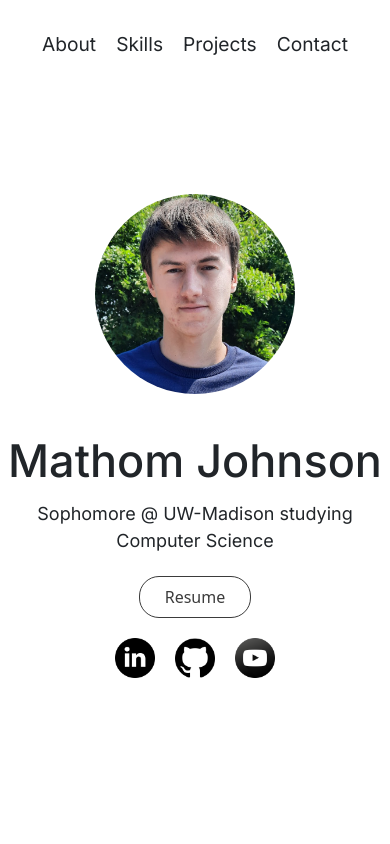
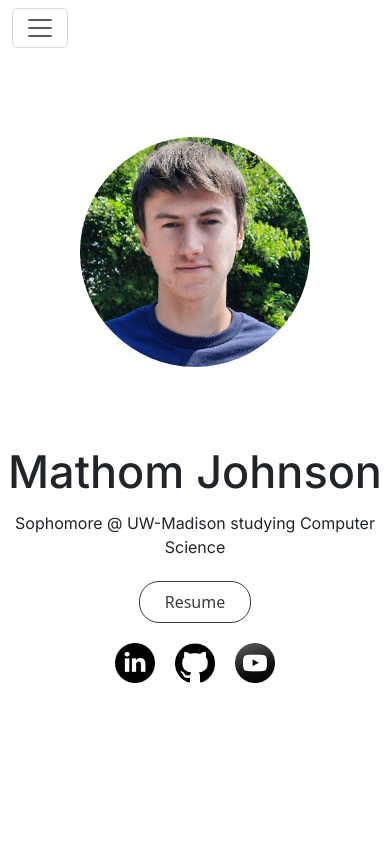
Before and after one commit to MathomJohnson/Personal-Website, a React (Vite) app in the folder client/: page / in a window 390 px wide. Shown: the top 844 px of the page. Built offline with nearby package versions, Linux system fonts and the light colour scheme; no server answers; a web font is replaced by a local one.

Commit message:
display fixes

```diff
--- a/client/src/components/Navbar.css
+++ b/client/src/components/Navbar.css
@@ -2,9 +2,17 @@
     background-color: white;
 }
 
+.navbar {
+    position: absolute; /* or fixed if you want it to stay on scroll */
+    top: 25px; /* Adjust for the desired spacing */
+    left: 0;
+    width: 100%;
+}
+
+
 nav {
     background-color: white;
-    margin-bottom:60px;
+    /* margin-bottom:60px; */
     z-index: 1000; /* Make sure it's above other content */
 }
 
@@ -15,7 +23,7 @@ nav {
 }
 
 .navbar-nav {
-    margin-top: 20px;
+    /* margin-top: 20px; */
 }
 
 .nav-link {
@@ -23,7 +31,7 @@ nav {
 }
 
 .navbar-brand {
-    margin-top: 10px;
+    /* margin-top: 10px; */
     margin-left: 10%;
     font-size: 30px !important;
 }
@@ -58,16 +66,20 @@ nav {
 
 #nav-page-links {
     display: none;
-    margin-top: 30px !important;
-    padding-bottom: 60px;
+    /* margin-top: 30px !important; */
+    /* padding-bottom: 60px; */
 }
 
 @media (max-width: 450px) {
-    nav {
+    /* nav {
         display: none !important;
     }
 
     #nav-page-links {
         display: block;
+    } */
+
+    .navbar {
+        top: 0px;
     }
 }
--- a/client/src/components/Navbar.tsx
+++ b/client/src/components/Navbar.tsx
@@ -4,7 +4,7 @@ import '../App.css'
 function Navbar() {
     return (
         <>
-        <nav className="navbar navbar-expand-lg bg-body-white">
+        <nav className="navbar navbar-expand-md bg-body-white">
             <div className="container-fluid">
                 {/* <a className="navbar-brand inter-reg">Mathom Johnson</a> */}
                 <button className="navbar-toggler" type="button" data-bs-toggle="collapse" data-bs-target="#navbarNavAltMarkup" aria-controls="navbarNavAltMarkup" aria-expanded="false" aria-label="Toggle navigation">
--- a/client/src/components/pages/Intro.css
+++ b/client/src/components/pages/Intro.css
@@ -2,12 +2,34 @@
     --border-color: #808080; /* Define custom property */
     --background-color: white;
 }
+#navbar {
+  height: auto; /* Set the height of the navbar to auto */
+}
+
+#intro-container {
+  height: calc(100vh - var(--navbar-height)); /* Subtract the dynamic height of the navbar */
+}
+
+:root {
+  --navbar-height: 60px; /* Default value for the navbar height */
+}
+
+@media (max-width: 1150px) {
+  :root {
+    /*--navbar-height: auto; /* Adjust the navbar height for smaller screens */
+  }
+}
+body, html {
+  height: 100%;
+  margin: 0;
+  padding: 0;
+}
 
 /* Flexbox container for horizontal layout */
 #intro-container {
-  height: calc(100vh - 240px); /* Full viewport height */
+  /*height: calc(100vh - 240px); /* Full viewport height */
   display: flex;
-  gap: 40px;
+  gap: 5%;
   justify-content: center; /* Distributes space between the items */
   align-items: center;           /* Centers items vertically */
   }
@@ -15,14 +37,12 @@
   /* Left content styling */
   .left-content {
     width: 30%;                    /* Takes up half the width of the parent container */
-    padding: 20px;
     text-align: center;           /* Center text inside */
   }
 
 /* About div styling */
 .intro {
   width: 30%;                    /* Takes up the other half of the width of the parent container */
-  /*margin:auto;*/
   text-align:center;
 } .intro p {
   margin: 12px 0px;
@@ -74,20 +94,63 @@
   text-align: center;
 }
 
+@media (max-width: 1450px) {
+  /* adjusting size of right content */
+  .intro {
+    width: 30%;
+  } .intro p {
+    font-size: medium;
+  } .intro h1 {
+    font-size: 40px;
+  }
+
+  .left-content {
+    width: 30%;
+  }
+
+  .mathom-headshot {
+    width: 325px;
+    height: 325px;
+  }
+
+  #intro-container {
+    gap: 80px;
+  }
+}
+
+@media (max-width: 1150px) {
+  #intro-container {
+    gap: 6%;
+    flex-direction: column;
+  }
+  .mathom-headshot {
+    width: 280px; /* 10% smaller than 325px */
+    height: 280px;
+  }
+
+  .intro {
+    width: 60%;
+  }
+
+  .left-content {
+    width: 60%;
+  }
+}
 
 @media (max-width: 450px) {
   #intro {
-    margin-top: 20px;
+    /* margin-top: 20px; */
     padding: 0px 5px;
   }
 
   #intro-container {
     flex-direction: column;
+    gap: 10%;
   }
 
   .mathom-headshot {
-    width: 200px;
-    height: 200px;
+    width: 230px;
+    height: 230px;
   }
 
   .left-content {
@@ -97,6 +160,7 @@
 
   .intro {
     width: 100%;
+    height: 40%;
     text-align:center;
   } .intro h1 {
     font-size: 45px;
--- a/client/src/components/pages/Skills.css
+++ b/client/src/components/pages/Skills.css
@@ -23,14 +23,22 @@
     margin-bottom: 30px;
 }
 
-.skill-container {
+/* .skill-container {
     display: flex;
     justify-content: center;
     align-items: center;
     gap: 0px;
+} */
+.skill-container {
+    display: flex;
+    flex-wrap: wrap; /* Ensures items wrap when screen width shrinks */
+    justify-content: center; /* Centers items */
+    gap: 3%; /* Spacing between columns */
+    width: 85%; /* 90% of the container width */
+    margin: 0 auto; /* Centers the container */
 }
 
-.languages {
+/* .languages {
     display: flex;
     flex-direction: column;
     gap: 30px;
@@ -41,11 +49,34 @@
     background-image: var(--gradient);
     background-size: 400%;
     animation: bg-animation 7s infinite alternate;
+} */
+.languages {
+    flex: 1; /* Allows divs to grow and shrink */
+    /*min-width: 250px; /* Prevents divs from getting too narrow */
+    /*min-height: 100px; /* Ensures they don’t collapse */
+    /* padding: 20px; */
+    border: 2px solid #000; /* Example border */
+    box-sizing: border-box;
+    align-items: center;
+    text-align: center;
+    width: 30%;
+    /* margin: auto; */
 }
 
 .languages h2 {
     color: #676767
 }
+
+.custom-bullets {
+    display: flex;
+    /* flex-direction: column; */
+    text-align: center;
+    justify-content: center;
+    flex-wrap: wrap;
+    min-height: 100%; /* Ensures list expands container */
+    padding: 15px 0px;
+}
+
 
 .custom-bullets {
     list-style: none; /* Remove default bullets */
@@ -68,6 +99,20 @@
 @keyframes bg-animation {
     0% {background-position: left;}
     100% {background-position: right;}
+}
+
+/* Responsive breakpoints */
+@media (max-width: 1200px) {
+    .languages {
+        flex-basis: 45%; /* Each div takes roughly half of the space */
+        margin-top: 3%;
+    }
+}
+
+@media (max-width: 800px) {
+    .languages {
+        flex-basis: 100%; /* Each div takes full width on smaller screens */
+    }
 }
 
 @media (max-width: 450px) {
```
